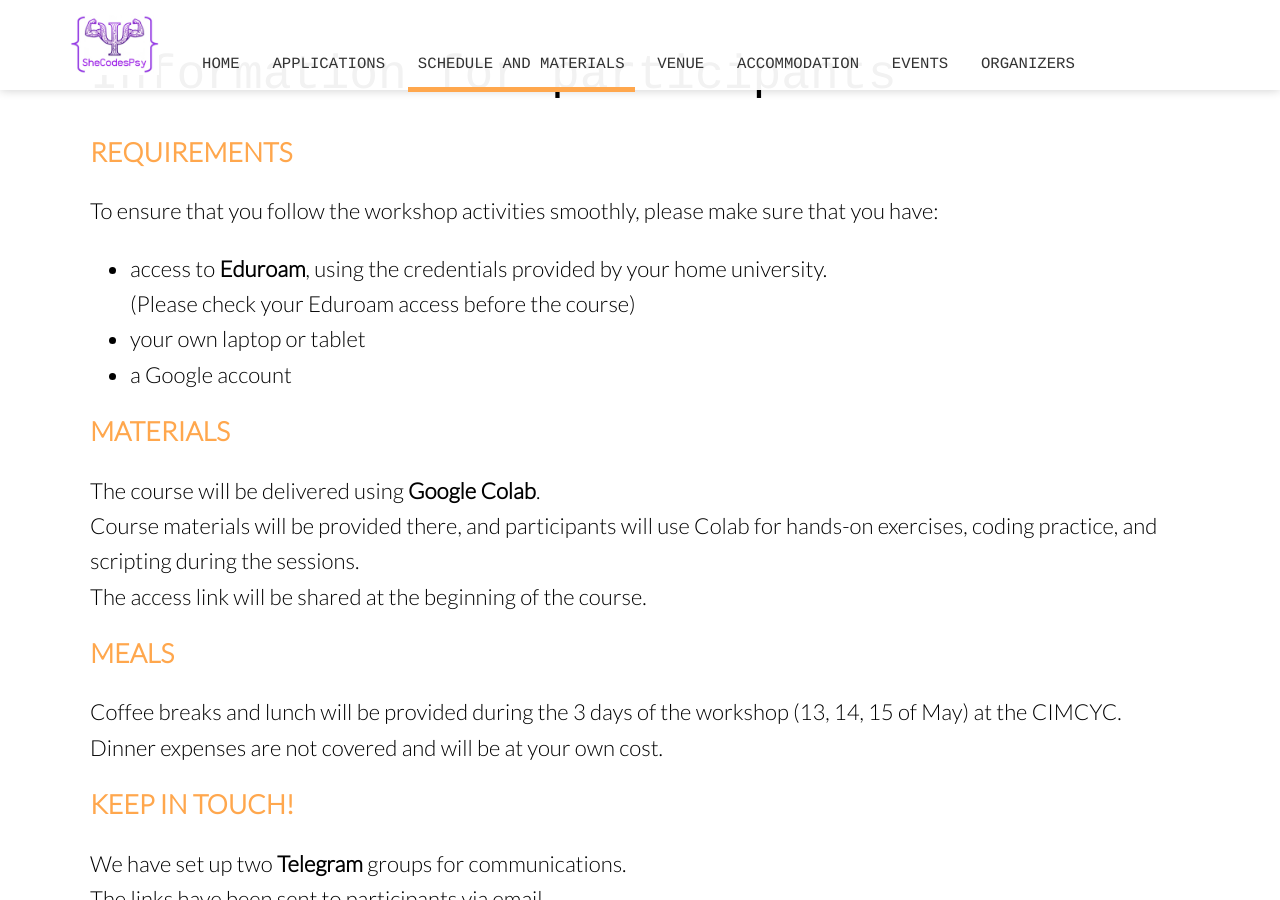
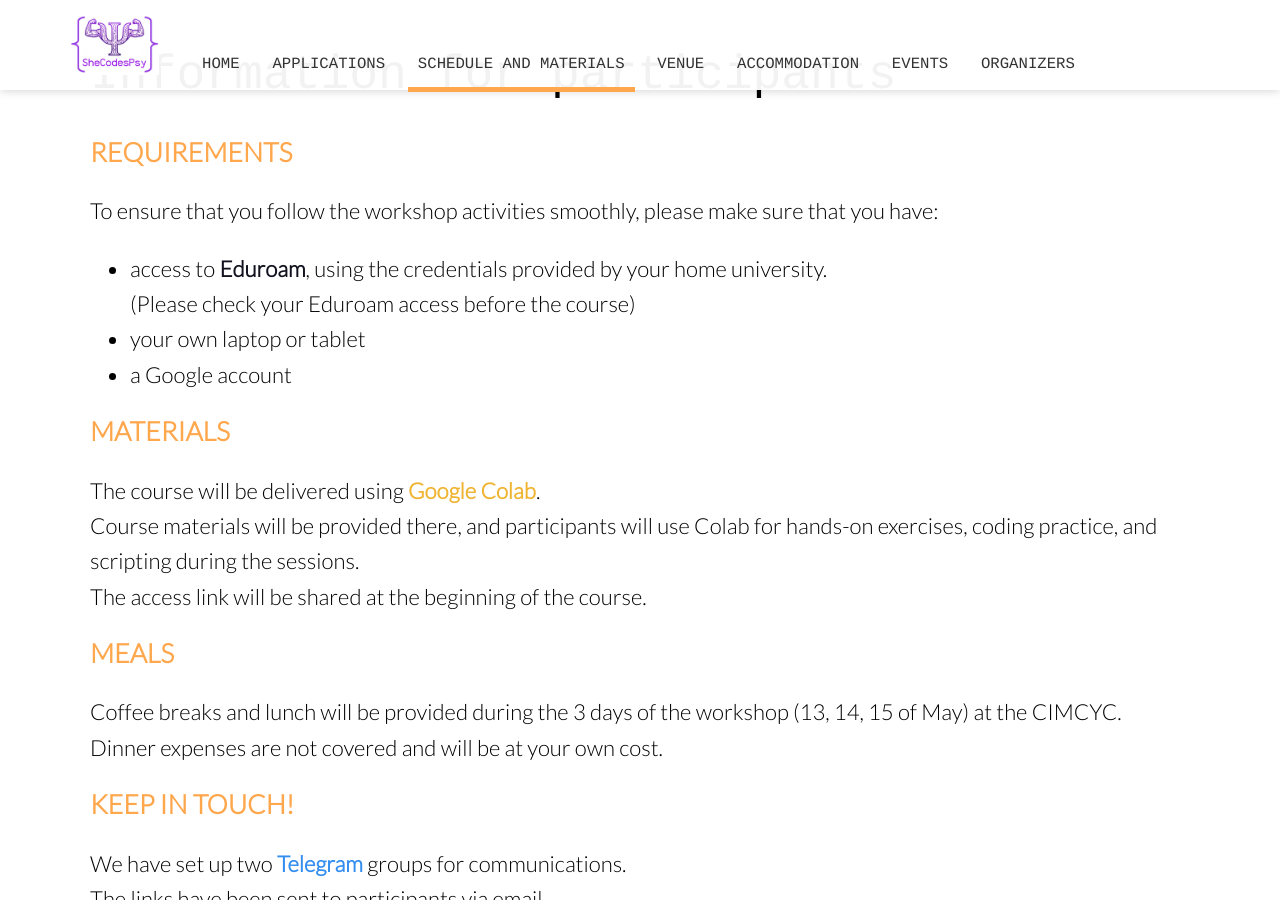
Before and after one commit to shecodespsy/shecodespsy.github.io, a Jekyll site: the page built from program.html, in a window 1280 px wide and 900 px high, scrolled down 1299 px. Built offline with Jekyll 4.4.1, drawn with Linux system fonts in a browser that asks for light colours; nearby versions of some CDN libraries.

Commit message:
schedule and info

```diff
--- a/program.html
+++ b/program.html
@@ -161,7 +161,7 @@ image: /images/background/alhambra.png
         </p>
 
         <ul class="editable">
-            <li>access to <strong>Eduroam</strong>, using the credentials provided by your home university.<br>
+            <li>access to <span style="font-weight:bold; color:#11121e;">Eduroam</span>, using the credentials provided by your home university.<br>
             (Please check your Eduroam access before the course)</li>
             <li> your own laptop or tablet </li>
             <li> a Google account</li>
@@ -174,7 +174,7 @@ image: /images/background/alhambra.png
         </span>
         </p>
         <p class="editable">
-          The course will be delivered using <strong>Google Colab</strong>. <br>
+          The course will be delivered using <span style="font-weight:bold; color:#f0b433;">Google Colab</span>. <br>
           Course materials will be provided there, and participants will use Colab for hands-on exercises, coding practice, and scripting during the sessions. <br>
           The access link will be shared at the beginning of the course.
         </p>
@@ -196,7 +196,7 @@ image: /images/background/alhambra.png
         </p>
 
         <p class="editable">
-          We have set up two <span style="font-weight:bold;">Telegram</span> groups for communications.
+          We have set up two <span style="font-weight:bold; color:#338ef0;">Telegram</span> groups for communications.
           <br>
           The links have been sent to participants via email.
         </p>
@@ -208,7 +208,7 @@ image: /images/background/alhambra.png
         </p>
         <p class="editable">
           A certificate of attendance will be issued to participants at the end of the course.<br>
-          Attendance is <strong>mandatory</strong>, and the certificate will be granted only to participants who attend at least 80% of the course activities.
+          Attendance is <span style="font-weight:bold;">mandatory</span>, and the certificate will be granted only to participants who attend at least 80% of the course activities.
         </p>
 
       </div>
```
